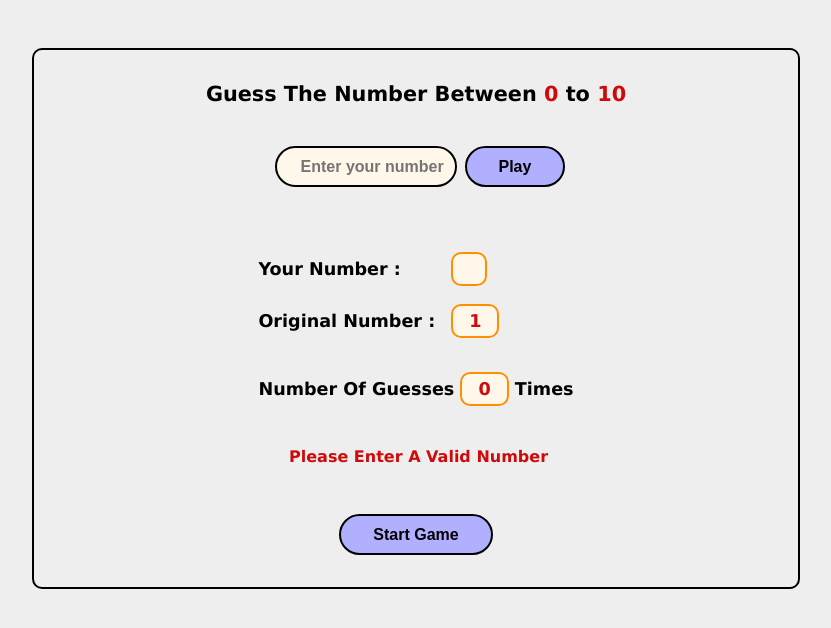
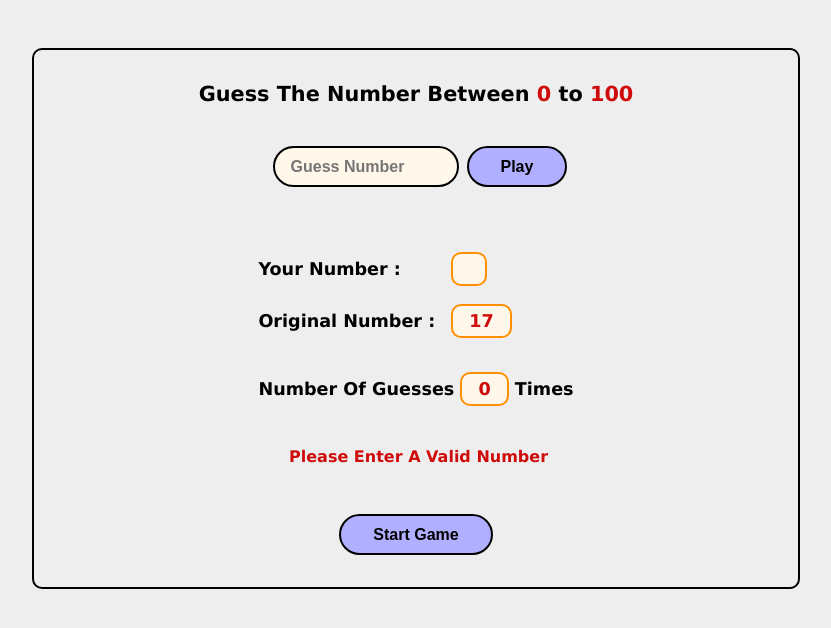
Before and after one commit to amankashyap004/guess-the-number, a plain HTML site: page index.html in a window 1280 px wide. Both pictures are taken after a click on the button "Play". Shown: the whole page, without its empty margins (224-1055 px from the left). Drawn offline with Linux system fonts and the light colour scheme.

Commit message:
change number

```diff
--- a/index.html
+++ b/index.html
@@ -16,11 +16,11 @@
             <!-- Main Heading -->
             <div class="main-heading-container container">
                 <h2 class="main-heading text-black">Guess The Number Between <span class="text-red">0</span> to <span
-                        class="text-red">10</span></h2>
+                        class="text-red">100</span></h2>
             </div>
             <!-- Input Container -->
             <div class="input-container container">
-                <input type="text" class="text-black input-contain" id="input-number" placeholder="Enter your number">
+                <input type="text" class="text-black input-contain" id="input-number" placeholder="Guess Number">
                 <!-- <button id="enter-btn" class="btn click-btn" type="submit" onclick="enterBtn()" >Enter</button> -->
                 <button class="btn click-btn text-black" onclick="play()">Play</button>
             </div>
--- a/main.js
+++ b/main.js
@@ -15,7 +15,7 @@ function enterBtn() {
     let x = document.getElementById("input-number").value;
     document.getElementById("enter-number").innerHTML = x;
     x = Number.parseInt(x);
-    if(x>=0 && x <= 10){
+    if(x>=0 && x <= 100){
             document.getElementById("invalid-number").innerText = " ";
     }
     else{
@@ -34,7 +34,7 @@ document.getElementById("invalid-number").innerText = " ";
 // Play Function
 function play() {
     guesses++;
-    let randomNum = getRandomInt(10);
+    let randomNum = getRandomInt(100);
     document.getElementById("random-number-is").innerHTML = randomNum;
     // console.log(num)
     if (num == randomNum) {
--- a/style.css
+++ b/style.css
@@ -114,9 +114,8 @@ body {
 
 /* Input Container */
 .input-contain {
-    padding: .6rem 0;
+    padding: .6rem 1rem;
     width: 50%;
-    padding-left: 1.5rem;
     font-size: 1em;
     font-weight: bold;
     cursor: pointer;
@@ -206,8 +205,6 @@ body {
         padding: 1rem 0;
     }
     .input-contain {
-        padding: .6rem 0;
-        padding-left: 1.5rem;
         font-size: .95em;
     }
 
```
